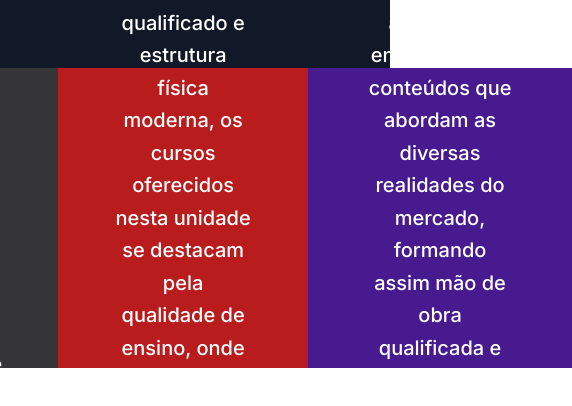
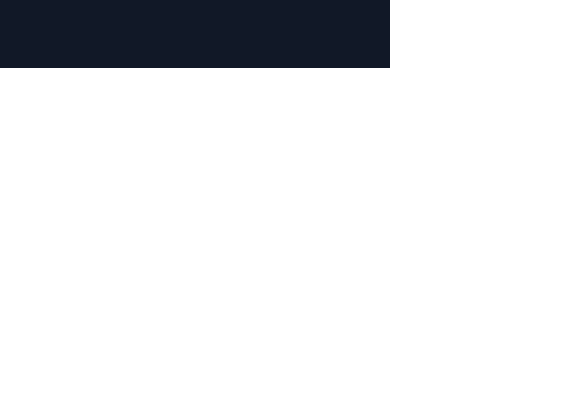
Before and after one commit to Felipe2077/portalescolar, a Next.js app: page / in a window 390 px wide. Shown: the part 518-924 px from the top of the page, 572 px wide, since content can reach past the window. After the commit the page ends 844 px from the top, so only its background shows below. Built offline with nearby package versions, Linux system fonts and the light colour scheme.

Commit message:
intro details responsive

```diff
--- a/components/home/introDetails/IntroDetails.tsx
+++ b/components/home/introDetails/IntroDetails.tsx
@@ -2,7 +2,7 @@
 
 const IntroDetails = () => {
   return (
-    <div className=" flex h-[300px] text-xl font-medium text-dark-400">
+    <div className=" hidden h-[300px] text-base font-medium text-dark-400 medium:flex desktop:text-xl">
       <div className="flex items-center justify-center bg-dark-200  px-14 text-center leading-relaxed">
         <p>
           Mantida pelo governo do Estado de São Paulo, os cursos oferecidos –
```
